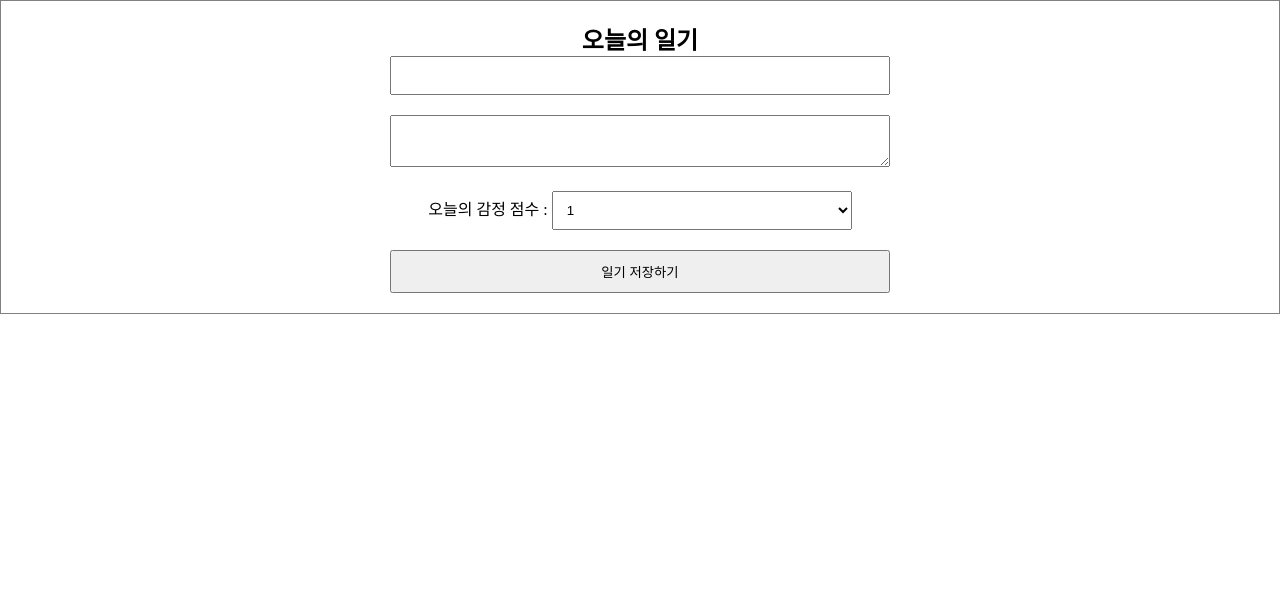
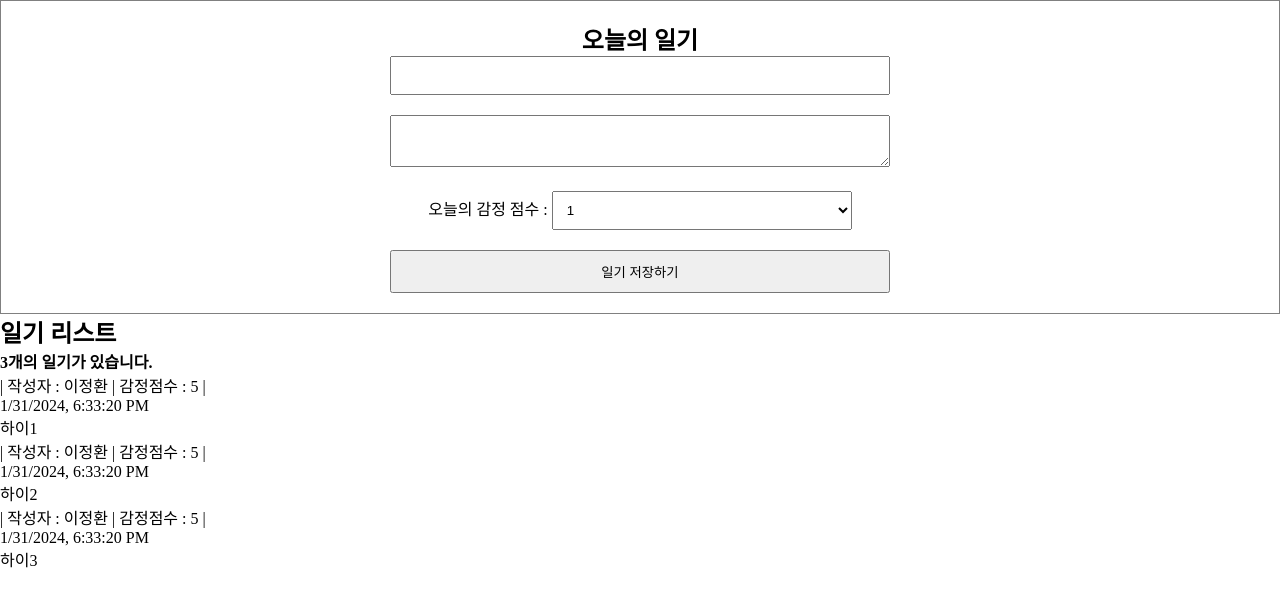
Before and after one commit to laurenCho9/Feeling-Diary, a React (Vite) app: page / in a window 1280 px wide. Shown: the top 606 px of the page. Built offline with nearby package versions, Linux system fonts and the light colour scheme.

Commit message:
feat: list 렌더링 (조회)

```diff
--- a/src/App.jsx
+++ b/src/App.jsx
@@ -1,10 +1,35 @@
 import "./App.css";
 import DiaryEditor from "./components/DiaryEditor";
+import DiaryList from "./components/DiaryList";
 
 function App() {
+  const dummyList = [
+    {
+      id: 1,
+      author: "이정환",
+      content: "하이1",
+      emotion: 5,
+      created_date: new Date().getTime(),
+    },
+    {
+      id: 2,
+      author: "이정환",
+      content: "하이2",
+      emotion: 5,
+      created_date: new Date().getTime(),
+    },
+    {
+      id: 3,
+      author: "이정환",
+      content: "하이3",
+      emotion: 5,
+      created_date: new Date().getTime(),
+    },
+  ];
   return (
     <div>
       <DiaryEditor />
+      <DiaryList diaryList={dummyList} />
     </div>
   );
 }
--- /dev/null
+++ b/src/components/DiaryItem.jsx
@@ -0,0 +1,20 @@
+export default function DiaryItem({
+  id,
+  author,
+  content,
+  emotion,
+  created_date,
+}) {
+  return (
+    <div className="diary-item">
+      <div className="info">
+        <span className="author_info">
+          | 작성자 : {author} | 감정점수 : {emotion} |
+        </span>
+        <br />
+        <span className="date">{new Date(created_date).toLocaleString()}</span>
+      </div>
+      <div className="content">{content}</div>
+    </div>
+  );
+}
--- /dev/null
+++ b/src/components/DiaryList.jsx
@@ -0,0 +1,15 @@
+import DiaryItem from "./DiaryItem";
+
+export default function DiaryList({ diaryList }) {
+  return (
+    <div className="diary-list">
+      <h2>일기 리스트</h2>
+      <h4>{diaryList.length}개의 일기가 있습니다.</h4>
+      <div>
+        {diaryList.map((it) => (
+          <DiaryItem key={it.id} {...it} />
+        ))}
+      </div>
+    </div>
+  );
+}
```
